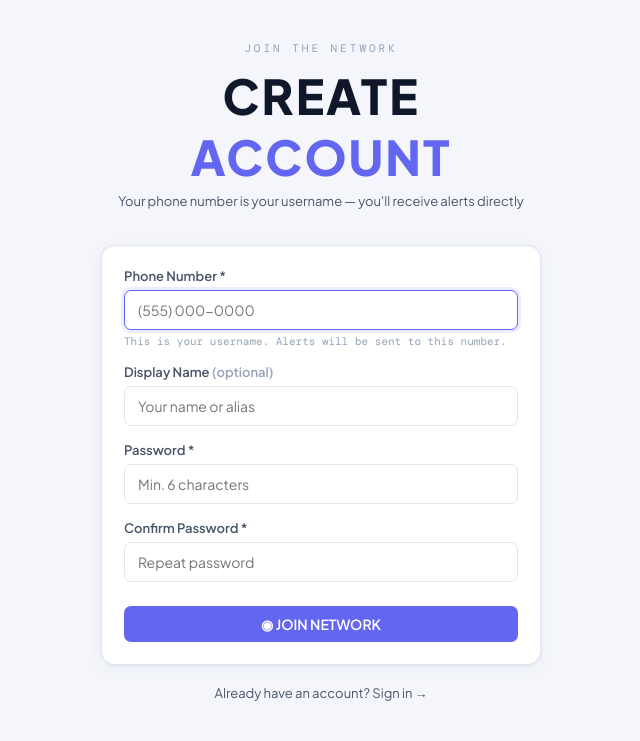
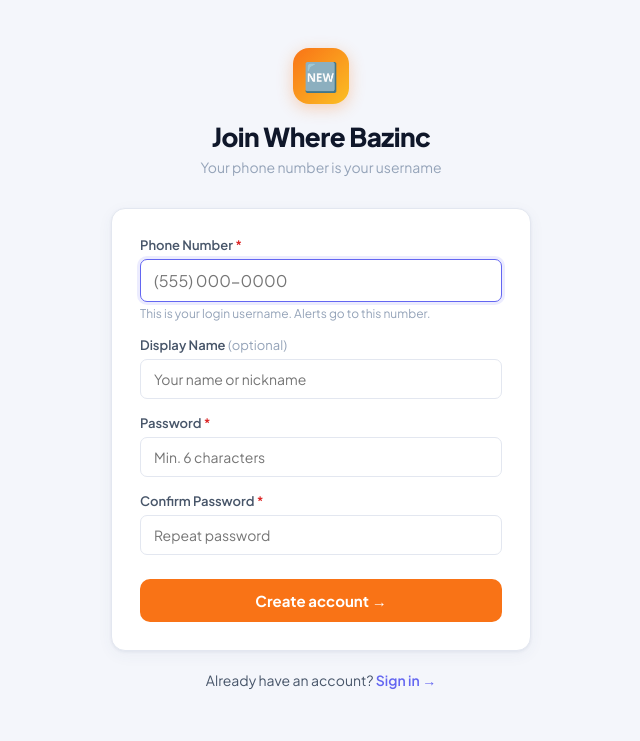
Before and after one commit to G-districts/Werebb, a Flask app: page /register in a window 1280 px wide. Shown: the top 741 px of the page, without its empty margins (319-959 px from the left). Run offline with Flask 3, Linux system fonts and the light colour scheme; data comes from the database, SQL or seed files in the repository.

Commit message:
Update register.html

```diff
--- a/templates/register.html
+++ b/templates/register.html
@@ -1,68 +1,55 @@
 {% extends "base.html" %}
-{% block title %}Register — {{ s.app_name }}{% endblock %}
+{% block title %}Create Account — {{ s.app_name }}{% endblock %}
+{% block content %}
+<div style="min-height:calc(100vh - 64px);display:flex;align-items:center;justify-content:center;padding:24px 20px;background:var(--bg);">
+  <div style="width:100%;max-width:420px;">
 
-{% block content %}
-<div style="min-height:calc(100vh - 58px); display:flex; align-items:center; justify-content:center; padding:20px; position:relative; z-index:1;">
-  <div style="width:100%; max-width:440px;">
-    <div style="text-align:center; margin-bottom:36px;">
-      <div style="font-family:var(--mono); font-size:11px; color:var(--text3); letter-spacing:3px; text-transform:uppercase; margin-bottom:10px;">JOIN THE NETWORK</div>
-      <h1 style="font-family:var(--head); font-size:48px; font-weight:900; text-transform:uppercase; letter-spacing:2px;">
-        Create <span style="color:var(--accent)">Account</span>
-      </h1>
-      <p style="color:var(--text2); font-size:13px; margin-top:6px;">Your phone number is your username — you'll receive alerts directly</p>
+    <div style="text-align:center;margin-bottom:32px;">
+      <div style="width:56px;height:56px;border-radius:16px;background:linear-gradient(135deg,#f97316,#fbbf24);display:flex;align-items:center;justify-content:center;font-size:28px;margin:0 auto 16px;box-shadow:0 4px 16px rgba(249,115,22,.3);">🆕</div>
+      <h1 style="font-size:26px;font-weight:800;letter-spacing:-.5px;">Join {{ s.app_name }}</h1>
+      <p style="color:var(--text3);font-size:14px;margin-top:5px;">Your phone number is your username</p>
     </div>
 
-    {% if error %}
-    <div class="error-msg">{{ error }}</div>
-    {% endif %}
+    {% if error %}<div class="error-msg">{{ error }}</div>{% endif %}
 
-    <div class="card">
-      <form method="POST" action="/register">
+    <div class="card" style="padding:28px;">
+      <form method="POST">
         <div class="form-group">
-          <label>Phone Number <span style="color:var(--danger)">*</span></label>
-          <input type="tel" name="phone" placeholder="(555) 000-0000" autocomplete="tel" required autofocus>
-          <div style="font-size:11px; color:var(--text3); margin-top:4px; font-family:var(--mono);">This is your username. Alerts will be sent to this number.</div>
+          <label>Phone Number <span style="color:var(--red)">*</span></label>
+          <input type="tel" name="phone" placeholder="(555) 000-0000" autocomplete="tel" autofocus required style="font-size:16px;">
+          <div class="hint">This is your login username. Alerts go to this number.</div>
         </div>
         <div class="form-group">
-          <label>Display Name <span style="color:var(--text3)">(optional)</span></label>
-          <input type="text" name="display_name" placeholder="Your name or alias" autocomplete="name">
+          <label>Display Name <span style="color:var(--text3);font-weight:400;">(optional)</span></label>
+          <input type="text" name="display_name" placeholder="Your name or nickname" autocomplete="name">
         </div>
         <div class="form-group">
-          <label>Password <span style="color:var(--danger)">*</span></label>
-          <input type="password" name="password" placeholder="Min. 6 characters" autocomplete="new-password" required minlength="6">
+          <label>Password <span style="color:var(--red)">*</span></label>
+          <input type="password" name="password" id="pw1" placeholder="Min. 6 characters" autocomplete="new-password" required minlength="6">
         </div>
         <div class="form-group">
-          <label>Confirm Password <span style="color:var(--danger)">*</span></label>
+          <label>Confirm Password <span style="color:var(--red)">*</span></label>
           <input type="password" id="pw2" placeholder="Repeat password" required>
-          <div id="pwMatch" style="font-size:11px; color:var(--text3); margin-top:4px; font-family:var(--mono);"></div>
+          <div class="hint" id="pwHint"></div>
         </div>
-        <button type="submit" class="btn btn-primary btn-block" id="submitBtn" style="margin-top:8px;">
-          ◉ JOIN NETWORK
-        </button>
+        <button type="submit" class="btn btn-orange btn-block btn-lg" id="subBtn" style="margin-top:8px;">Create account →</button>
       </form>
     </div>
 
-    <p style="text-align:center; margin-top:20px; font-size:13px; color:var(--text2);">
-      Already have an account? <a href="/login" style="color:var(--accent2); text-decoration:none;">Sign in →</a>
+    <p style="text-align:center;margin-top:20px;font-size:14px;color:var(--text2);">
+      Already have an account? <a href="/login" style="color:var(--accent);font-weight:600;text-decoration:none;">Sign in →</a>
     </p>
   </div>
 </div>
-
 {% block scripts %}
 <script>
-const pw1 = document.querySelector('input[name=password]');
-const pw2 = document.getElementById('pw2');
-const hint = document.getElementById('pwMatch');
-pw2.addEventListener('input', () => {
-  if (pw2.value === pw1.value) {
-    hint.style.color = 'var(--accent3)'; hint.textContent = '✓ Passwords match';
-  } else {
-    hint.style.color = 'var(--danger)'; hint.textContent = '✗ Passwords do not match';
-  }
-});
-document.querySelector('form').addEventListener('submit', e => {
-  if (pw1.value !== pw2.value) { e.preventDefault(); alert('Passwords do not match.'); }
-});
+const p1=document.getElementById('pw1'),p2=document.getElementById('pw2'),hint=document.getElementById('pwHint');
+p2.oninput=()=>{
+  if(!p2.value){hint.textContent='';return;}
+  if(p2.value===p1.value){hint.style.color='var(--green)';hint.textContent='✓ Passwords match';}
+  else{hint.style.color='var(--red)';hint.textContent='✗ Passwords do not match';}
+};
+document.querySelector('form').onsubmit=e=>{if(p1.value!==p2.value){e.preventDefault();alert('Passwords do not match.');}};
 </script>
 {% endblock %}
 {% endblock %}
```
